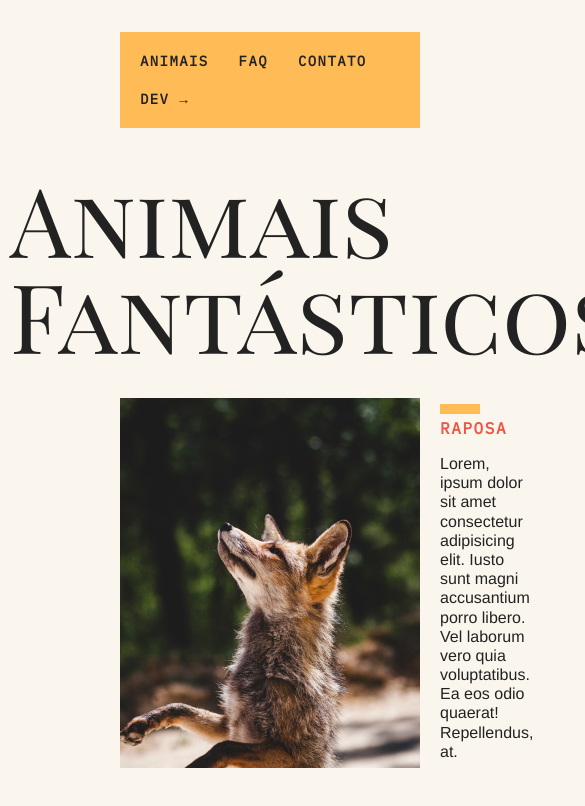
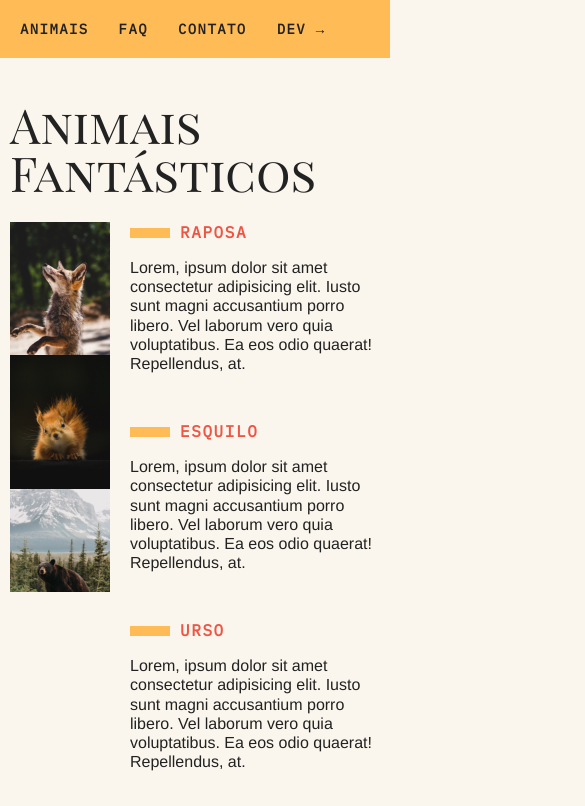
Before and after one commit to rafaelhmp/animais-fantasticos, a plain HTML site: page index.html in a window 390 px wide. Shown: the top 806 px of the page, 585 px wide, since content can reach past the window. Drawn offline with Linux system fonts and the light colour scheme.

Commit message:
Tornando site responsivo

```diff
--- a/css/style.css
+++ b/css/style.css
@@ -192,3 +192,33 @@ body {
   font-family: 'IBM Plex Mono', monospace;
   font-weight: bold;
 }
+
+/* RESPONSIVO */
+
+@media (max-width: 700px) {
+  body {
+    grid-template-columns: 1fr;
+  }
+  .menu, .grid-section, .copy {
+    grid-column: 1;
+  }
+  .grid-section {
+    grid-template-columns: 100px 1fr;
+    gap: 10px;
+  }
+  .animais-lista {
+    grid-column: 1;
+  }
+  .faq-lista, .dados, .mapa {
+    grid-column: 1 / 3;
+  }
+  .grid-section h1 {
+    font-size: 3rem;
+  }
+  .menu {
+    margin-top: 0px;
+  }
+  .copy {
+    margin-bottom: 0px;
+  }
+}
```
